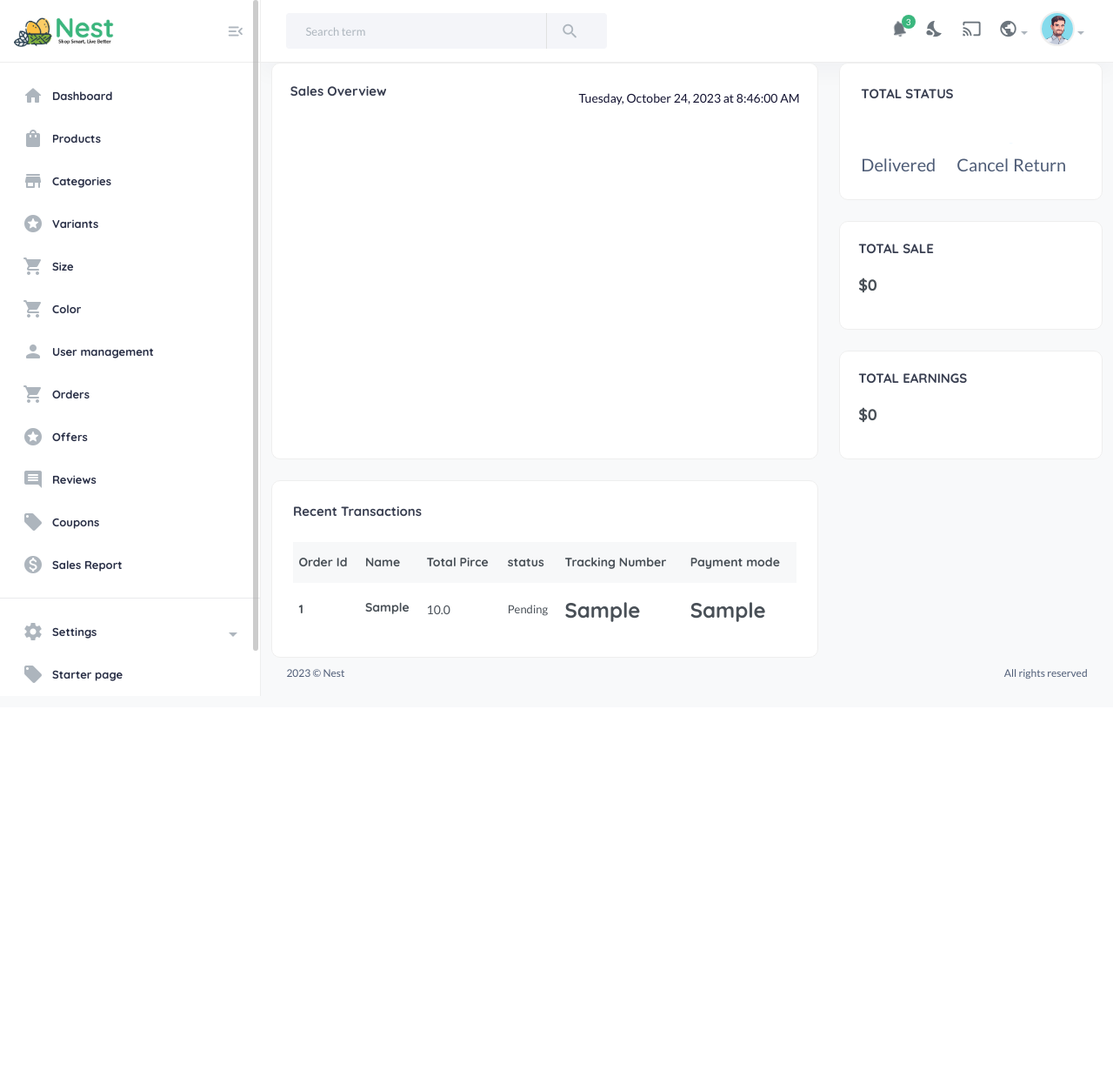
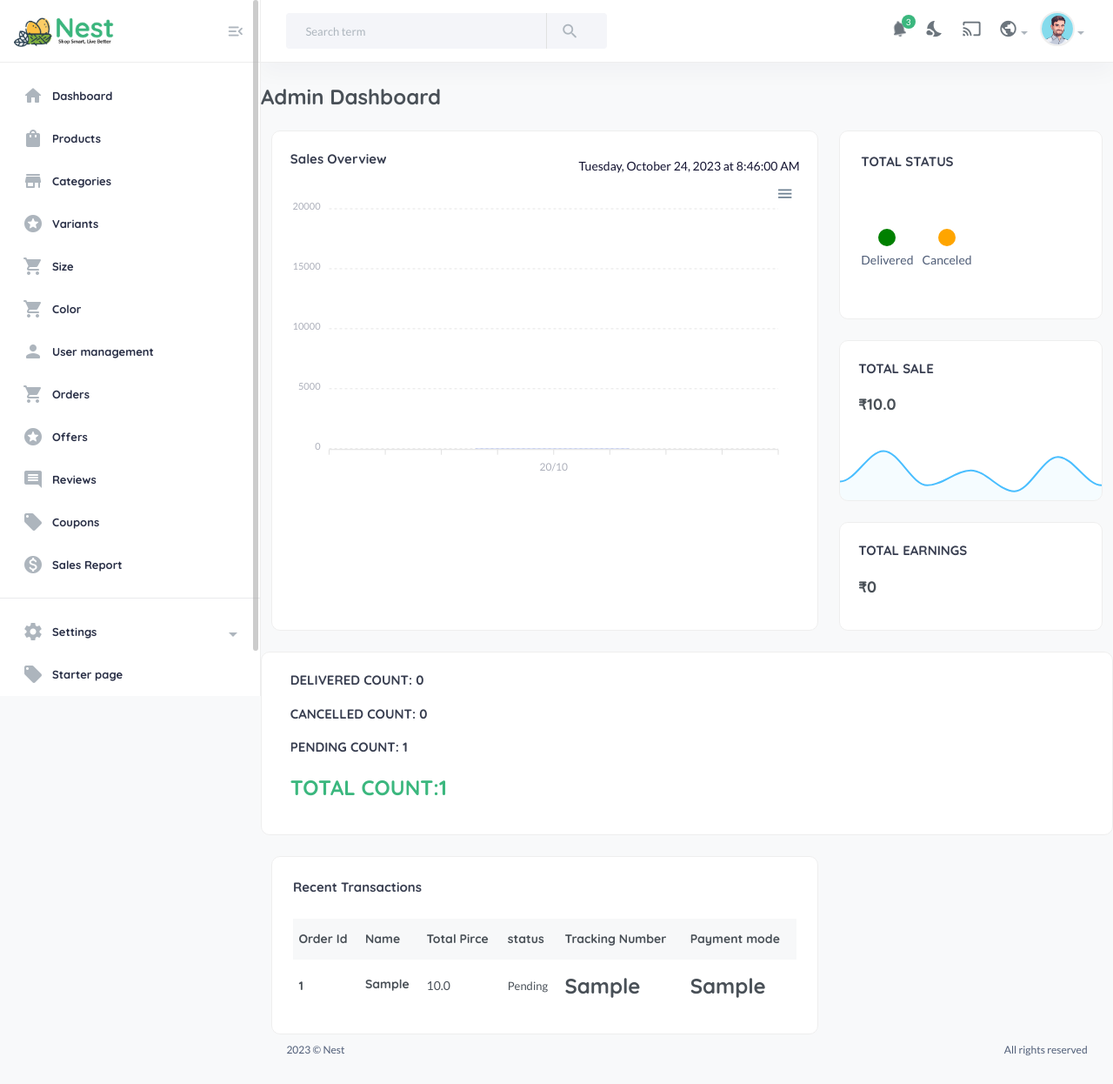
Before and after one commit to hr-ishi94/project_nest, a Django app: page /adminside/dashboard/ in a window 1280 px wide. Shown: the whole page at 87% size. Before the commit the page ends 800 px from the top, so only its background shows below. Run offline with Django 4.2, Linux system fonts and the light colour scheme; a user stored in the database is signed in; tables that the repository leaves empty hold one stand-in row (values such as "Sample post"); parts of the project's set-up code (start-up, migrations or seed data) failed here and were passed over; some libraries are stand-ins or nearby versions.

Commit message:
dashboard

```diff
--- a/adminNest/urls.py
+++ b/adminNest/urls.py
@@ -11,6 +11,8 @@ urlpatterns = [
     path('admin_logout1/',views.admin_logout1,name='admin_logout1'),
     path('admin/user_reviews/',views.admin_review,name='admin_review'),
     path('sales_report/',views.sales_report,name='sales_report'),
+    path('export_csv/',views.export_csv,name='export_csv'),
+    path('generate_pdf/',views.generate_pdf,name='generate_pdf'),
 
 
 ]
--- a/adminNest/views.py
+++ b/adminNest/views.py
@@ -1,4 +1,5 @@
-from django.shortcuts import render,redirect
+from itertools import groupby
+from django.shortcuts import render,redirect,HttpResponse
 from django.contrib import messages
 from django.contrib.auth.decorators import login_required
 from django.contrib.auth import authenticate,login,logout
@@ -7,8 +8,11 @@ from django.db.models import Q
 from products.models import ProductReview
 
 from checkout.models import OrderItem,Order
-from django.db.models import Sum
+from django.db.models import Sum,Prefetch
 from datetime import datetime,date
+import csv
+from fpdf import FPDF
+
 
 def admin_login1(request):
     if request.method=='POST':
@@ -44,53 +48,67 @@ def admin_login1(request):
 def dashboard(request):
     if not request.user.is_superuser:
         return redirect('admin_login1')
-    sales_data=OrderItem.objects.values('order__created_at__date').annotate(total_sales=Sum('price')).order_by('-order__created_at__date')
-    categories=[item['order__created_at__date'].strftime('%d/%m') for item in sales_data]
-    sales_values=[item['total_sales'] for item in sales_data]
-    orders=Order.objects.order_by('-created_at')[:10]
 
+    sales_data = OrderItem.objects.values('order__created_at__date').annotate(total_sales=Sum('price')).order_by('-order__created_at__date')
+    # Prepare data for the chart
+    categories = [item['order__created_at__date'].strftime('%d/%m') for item in sales_data]
+    sales_values = [item['total_sales'] for item in sales_data]
+
+
+    return_data = OrderItem.objects.filter(orderitem_status__item_status__in=["Return", "Cancelled"]).values('order__created_at__date').annotate(total_returns=Sum('price')).order_by('-order__created_at__date')
+    return_values = [item['total_returns'] for item in return_data]
+    orders =Order.objects.order_by('-created_at')[:10]
     try:
         totalsale=0
-        total_sales=Order.objects.all()
+        total_sales =Order.objects.all()
         for i in total_sales:
             i.total_price
-            totalearnings+=i.total_price
+            totalsale+=i.total_price
     except:
-        totalsale=0
-
+         totalsale=0
     try:
         totalearnings=0
-        total_earn=Order.objects.filter(order_status__id=4)
+        total_earn =Order.objects.filter(order_status__id=4)
         for i in total_earn:
             i.total_price
             totalearnings+=i.total_price
     except:
-        totalearnings=0
+         totalearnings=0
 
     try:
-        status_delivery=Order.objects.filter(order_status__id=4).count()
-        status_cancel=Order.objects.filter(order_status__id=5).count()
-        Total=status_delivery +status_cancel
-        status_delivery=(status_delivery/Total)*100
-        status_cancel=(status_cancel/Total)*100
+        status_pending_count=Order.objects.filter(order_status__id=1).count()
+        status_delivery_count=Order.objects.filter(order_status__id=4).count()
+        status_cancel_count =Order.objects.filter(order_status__id=5).count()
+        status_return_count =Order.objects.filter(order_status__id=6).count()
+        Total = status_delivery_count + status_cancel_count + status_return_count
+        status_delivery = (status_delivery_count / Total) * 100
+        status_cancel = (status_cancel_count / Total) * 100
+        status_return = (status_return_count / Total) * 100
     except:
+        # status_pending_count=0
+        # status_delivery_count=0
+        # status_cancel_count=0
+        # status_return_count=0
         status_delivery=0
         status_cancel=0
+        status_return=0
 
 
+    context = {
+        'delivery_count':status_delivery_count,
+        'cancel_count':status_cancel_count,
+        'pending_count':status_pending_count,
 
-    context={
         'totalsale':totalsale,
         'totalearnings':totalearnings,
         'status_delivery':status_delivery,
         'status_cancel':status_cancel,
+        'status_return':status_return,
         'orders':orders,
-        'categories':categories,
-        'sales_values':sales_values,
-
-
+        'categories': categories,
+        'sales_values': sales_values,
+        'return_values': return_values,
     }
-
 
     return render(request,'adminNest/dashboard.html',context)
 
@@ -205,3 +223,84 @@ def sales_report(request):
     }
 
     return render(request, 'adminNest/salesreport.html', {'sales_report': sales_report})
+
+@login_required(login_url='admin_login1')
+def export_csv(request):
+    if not request.user.is_superuser:
+        return redirect('admin_login1')
+    response = HttpResponse(content_type='text/csv')
+    response['Content-Disposition'] = 'attachment; filename=Expenses' + \
+        str(datetime.now()) + '.csv'
+
+    writer = csv.writer(response)
+    writer.writerow(['user', 'total_price', 'payment_mode', 'tracking_no', 'Orderd at', 'product_name', 'product_price', 'product_quantity'])
+
+    orders = Order.objects.all()
+    for order in orders:
+        order_items = OrderItem.objects.filter(order=order).select_related('variant')  # Use select_related to optimize DB queries
+        grouped_order_items = groupby(order_items, key=lambda x: x.order_id)
+        for order_id, items_group in grouped_order_items:
+            items_list = list(items_group)
+            for order_item in items_list:
+                writer.writerow([
+                    order.user.first_name if order_item == items_list[0] else "",
+                    order.total_price if order_item == items_list[0] else "",
+                    order.payment_mode if order_item == items_list[0] else "",
+                    order.tracking_no if order_item == items_list[0] else "",
+                    order.created_at if order_item == items_list[0] else "",  # Only include date in the first row
+                    order_item.variant.product.product_name,  # Replace 'product_name' with the actual attribute in your Product model
+                    order_item.price,
+                    order_item.quantity,
+                ])
+
+    return response
+
+
+@login_required(login_url='admin_login1')
+def generate_pdf(request):
+    if not request.user.is_superuser:
+        return redirect('admin_login1')
+
+    response = HttpResponse(content_type='application/pdf')
+    response['Content-Disposition'] = 'attachment; filename=Expenses' + \
+        str(datetime.now()) + '.pdf'
+    w_pt = 12 * 40
+    h_pt = 11 * 20   # 11 inches height
+
+    pdf = FPDF(format=(w_pt, h_pt))
+    pdf.add_page()
+    pdf.set_auto_page_break(auto=True, margin=15)  # Enable auto page break with 15mm margin
+
+    # Set font styles
+    pdf.set_font('Arial', 'B', 12)  # Reduce font size for better readability
+
+    # Header Information
+    pdf.cell(0, 10, 'Order Details Report', 0, 1, 'C')
+    pdf.cell(0, 10, str(datetime.now()), 0, 1, 'C')
+    # Table Data
+    data = [['User', 'Total Price', 'Payment Mode', 'Tracking No', 'Ordered At', 'Product Name', 'Product Price', 'Product Quantity']]
+    orders = Order.objects.all().prefetch_related(
+        Prefetch('orderitem_set', queryset=OrderItem.objects.select_related('variant'))
+    )
+    for order in orders:
+        order_items = order.orderitem_set.all()
+        for index, order_item in enumerate(order_items):
+            data.append([
+                order.user.first_name if index == 0 else "",
+                order.total_price if index == 0 else "",
+                order.payment_mode if index == 0 else "",
+                order.tracking_no if index == 0 else "",
+                str(order.created_at.date()) if index == 0 else "",
+                order_item.variant.product.product_name,
+                order_item.price,
+                order_item.quantity,
+            ])
+    # Create Table
+    col_width = 57
+    row_height = 10
+    for row in data:
+        for item in row:
+            pdf.cell(col_width, row_height, str(item), border=1)
+        pdf.ln()
+    response.write(pdf.output(dest='S').encode('latin1'))
+    return response
--- a/templates/adminNest/dashboard.html
+++ b/templates/adminNest/dashboard.html
@@ -1,7 +1,46 @@
 {%extends 'partials/base1.html'%}
 {%load static%}
+{% load mathfilters %}
 
 {% block content%}
+<style>
+  .color-indicators {
+    display: flex;
+    align-items: center;
+  }
+
+  .indicator {
+    display: flex;
+    flex-direction: column;
+    align-items: center;
+    margin-right: 10px;
+  }
+
+  .circle {
+    width: 20px;
+    height: 20px;
+    border-radius: 50%;
+    margin-bottom: 5px;
+  }
+
+  .success .circle {
+    background-color: green;
+  }
+
+  .warning .circle {
+    background-color: yellow;
+  }
+
+  .danger .circle {
+    background-color: red;
+  }
+
+
+</style>
+<br>
+<section>
+
+<h3>  Admin Dashboard</h3><br>
 
 <div class="container-fluid">
   <!--  Row 1 -->
@@ -34,24 +73,30 @@
               <h5 class="card-title mb-9 fw-semibold">TOTAL STATUS</h5>
               <div class="row align-items-center">
                 <div class="col-8">
-                    <h6 class="fw-semibold mb-3"></h6>
-
-                    <div class="d-flex align-items-center">
-                      <div class="me-4">
-                        <span class="round-8 bg-success rounded-circle me-2 d-inline-block"></span>
-                        <span class="fs-5">Delivered</span>
+                  <h4 class="fw-semibold mb-3"></h4>
+                  <!-- <div class="d-flex align-items-center mb-3">
+                    <span
+                      class="me-1 rounded-circle bg-light-success round-20 d-flex align-items-center justify-content-center">
+                      <i class="ti ti-arrow-up-left text-success"></i>
+                    </span>
+                    <p class="text-dark me-1 fs-3 mb-0"></p>
+                    <p class="fs-3 mb-0"></p>
+                  </div> -->
+                  <div class="color-indicators">
+                    <div class="indicator success">
+                      <div class="circle"></div>
+                      <span class="label">Delivered</span>
+                    </div>
+                    <div class="indicator warning">
+                      <div class="circle"></div>
+                      <span class="label">Canceled</span>
+                    </div>
+                    {% comment %} <div class="indicator danger">
+                      <div class="circle"></div>
+                      <span class="label">Returned</span>
+                    </div> {% endcomment %}
                   </div>
 
-                      <div>
-                        <span class="round-8 bg-warning rounded-circle me-2 d-inline-block"></span>
-                        <span class="fs-5">Cancel</span>
-                      </div>
-                      <p style="color: aliceblue;">--</p>
-                      <div>
-                        <span class="round-8 bg-danger rounded-circle me-2 d-inline-block"></span>
-                        <span class="fs-5">Return</span>
-                      </div>
-                    </div>
                 </div>
                 <div class="col-4">
                   <div class="d-flex justify-content-center">
@@ -69,8 +114,15 @@
               <div class="row alig n-items-start">
                 <div class="col-8">
                   <h5 class="card-title mb-9 fw-semibold"> TOTAL SALE </h5>
-                    <h4 class="fw-semibold mb-3">${{totalsale}}</h4>
-
+                  <h4 class="fw-semibold mb-3">₹{{totalsale}}</h4>
+                  <!-- <div class="d-flex align-items-center pb-1">
+                    <span
+                      class="me-2 rounded-circle bg-light-danger round-20 d-flex align-items-center justify-content-center">
+                      <i class="ti ti-arrow-down-right text-danger"></i>
+                    </span>
+                    <p class="text-dark me-1 fs-3 mb-0"></p>
+                    <p class="fs-3 mb-0"></p>
+                  </div> -->
                 </div>
                 <div class="col-4">
                   <div class="d-flex justify-content-end">
@@ -92,8 +144,15 @@
               <div class="row alig n-items-start">
                 <div class="col-8">
                   <h5 class="card-title mb-9 fw-semibold"> TOTAL EARNINGS </h5>
-                    <h4 class="fw-semibold mb-3">${{totalearnings}}</h4>
-
+                  <h4 class="fw-semibold mb-3">₹{{totalearnings}}</h4>
+                  <!-- <div class="d-flex align-items-center pb-1">
+                    <span
+                      class="me-2 rounded-circle bg-light-danger round-20 d-flex align-items-center justify-content-center">
+                      <i class="ti ti-arrow-down-right text-danger"></i>
+                    </span>
+                    <p class="text-dark me-1 fs-3 mb-0"></p>
+                    <p class="fs-3 mb-0"></p>
+                  </div> -->
                 </div>
                 <div class="col-4">
                   <div class="d-flex justify-content-end">
@@ -110,7 +169,34 @@
         </div>
       </div>
     </div>
+    <div class="card">
+      <div class="card-body">
+        <div class="row alig n-items-start">
+          <div class="col-8">
+            <h5 class="card-title mb-9 fw-semibold">DELIVERED COUNT: {{delivery_count}}</h5>
+
+            <h5 class="card-title mb-9 fw-semibold">CANCELLED COUNT: {{cancel_count}}</h5>
+
+            <h5 class="card-title mb-9 fw-semibold">PENDING COUNT: {{pending_count}} </h5>
+
+
+            <h3 class="fw-semibold mb-3 text-primary">TOTAL COUNT:{{ delivery_count|add:cancel_count|add:pending_count }}</h3>
+
           </div>
+          <div class="col-4">
+            <div class="d-flex justify-content-end">
+              <div
+                class="text-white bg-secondary rounded-circle p-6 d-flex align-items-center justify-content-center">
+                <i class="ti ti-currency-dollar fs-6"></i>
+              </div>
+            </div>
+          </div>
+        </div>
+      </div>
+      <div id="earnings"></div>
+    </div>
+  </div>
+
   <div class="row">
 
 
@@ -177,6 +263,10 @@
 
 </div>
 </div>
+</section>
+<script src="https://cdn.jsdelivr.net/npm/apexcharts"></script>
+<script src="https://cdn.jsdelivr.net/npm/apexcharts@3.28.0/dist/apexcharts.min.js"></script>
+
   <script src="https://code.jquery.com/jquery-3.6.0.min.js"></script>
   <script src="https://cdn.jsdelivr.net/npm/apexcharts@3.28.0/dist/apexcharts.min.js"></script>
   <script src="https://cdn.jsdelivr.net/npm/chart.js"></script>
@@ -212,8 +302,13 @@
 
 
 </script>
+
 <script>
-  $(function () {
+  // Example: Changing the color of the "Canceled" indicator
+const canceledIndicator = document.querySelector('.indicator.warning .circle');
+canceledIndicator.style.backgroundColor = 'orange';
+
+$(document).ready(function () {
 
 
     console.log('reachred hereeeeeeeeeeeeeeee')
@@ -226,7 +321,7 @@
   var chart = {
     series: [
     { name: "Sales this day:", data: sales_values },
-    { name: "Return this day:", data: return_values },
+    { name: "Cancel this day:", data:return_values },
   ],
 
     chart: {
@@ -276,7 +371,7 @@
 
     xaxis: {
       type: "category",
-      categories: ["23/08", "22/08", "03/08", "02/08", "1/08", "31/07", "22/08", "23/08"],
+      categories: ["20/10", "22/10", "24/10", "08/11", "10/11", "12/11", "22/11", "23/11"],
       labels: {
         style: { cssClass: "grey--text lighten-2--text fill-color" },
       },
@@ -438,4 +533,5 @@
 
 
 </script>
+
 {% endblock content%}
--- a/templates/adminNest/salesreport.html
+++ b/templates/adminNest/salesreport.html
@@ -5,7 +5,7 @@
 
 
 
-    <section class="section dashboard" >
+<section class="section dashboard" >
     <h2 class="text-dark font-weight-bold" style="margin-left: 10px;"> Sales Report </h2>
     <div class="row">
         <!-- Left side columns -->
```
Lines whose indentation alone changed are shown as unchanged.
